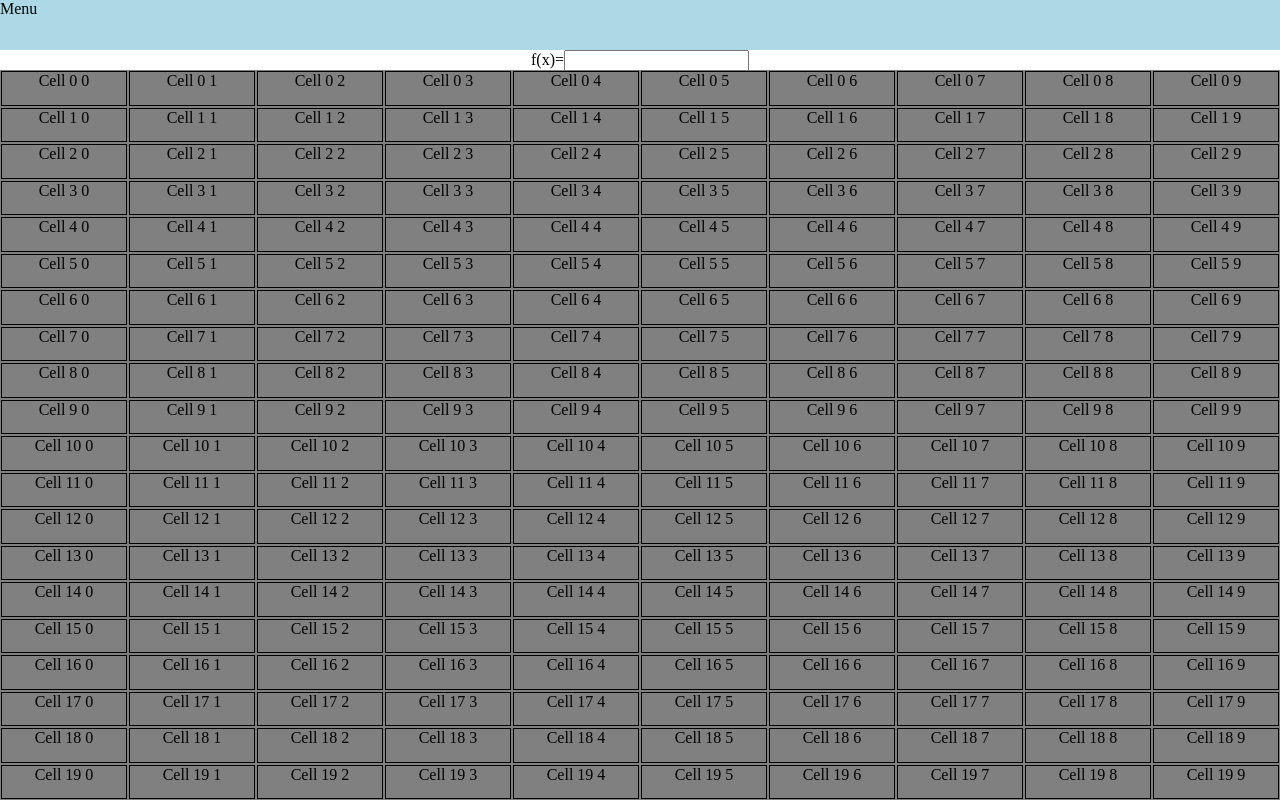
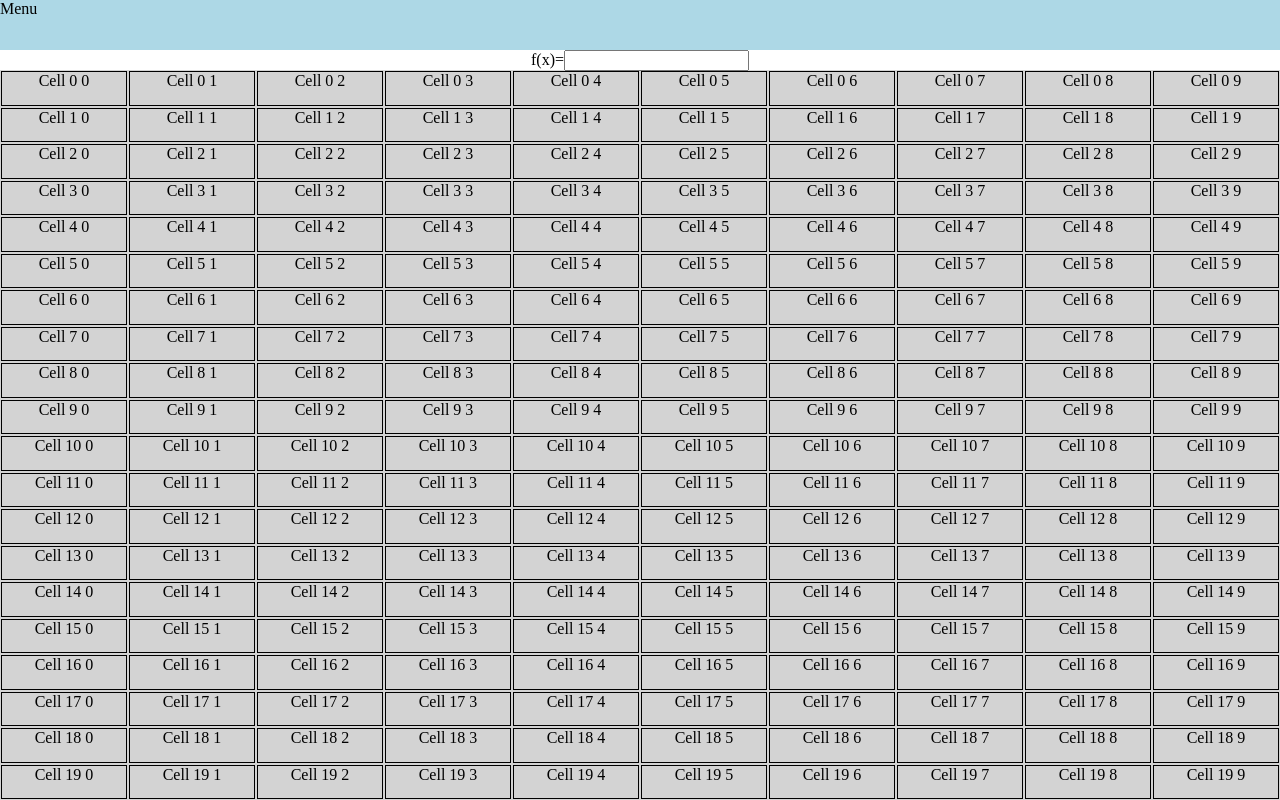
Before and after one commit to jt1796/grid, an Angular app: page / in a window 1280 px wide. Built offline with nearby package versions, Linux system fonts and the light colour scheme.

Commit message:
grey -> lightgrey

```diff
--- a/src/app/sheet/sheet.component.scss
+++ b/src/app/sheet/sheet.component.scss
@@ -7,7 +7,7 @@
     display: grid;
     grid-template-columns: repeat(100, 10%);
     grid-template-rows: repeat(100, 5%);
-    background-color: grey;
+    background-color: lightgray;
     height: calc(100% - 70px);
     width: 100%;
     overflow: scroll;
```
